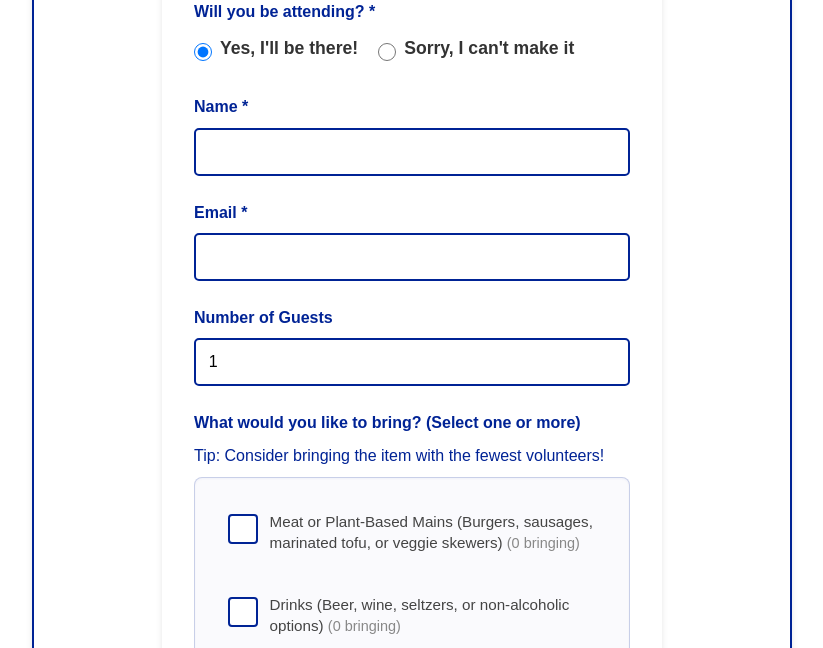
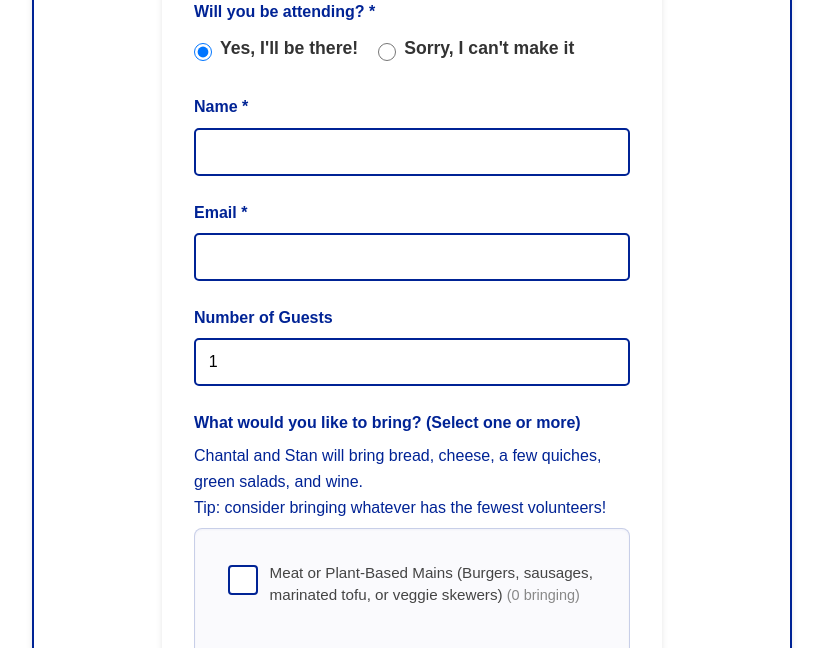
Before and after one commit to berteloot/invitation-app, a Flask app: page / in a window 1280 px wide. Shown: the part 665-1313 px from the top of the page, without its empty margins (228-1051 px from the left). Run offline with Flask 3, Linux system fonts and the light colour scheme; data that the repository does not hold is empty.

Commit message:
chore: update tip text for food contribution section on RSVP form

```diff
--- a/invitation/templates/index.html
+++ b/invitation/templates/index.html
@@ -59,7 +59,8 @@
                 <div class="form-group attending-fields">
                     <label>What would you like to bring? (Select one or more)</label>
                     <div style="margin-bottom: 0.5em; color: #002395; font-weight: 500;">
-                        Tip: Consider bringing the item with the fewest volunteers!
+                        Chantal and Stan will bring bread, cheese, a few quiches, green salads, and wine.<br>
+                        Tip: consider bringing whatever has the fewest volunteers!
                     </div>
                     <div class="checkbox-group">
                         <div class="checkbox-item{% if 'Meat or Plant-Based Mains' in most_needed_items %} most-needed{% endif %}">
```
